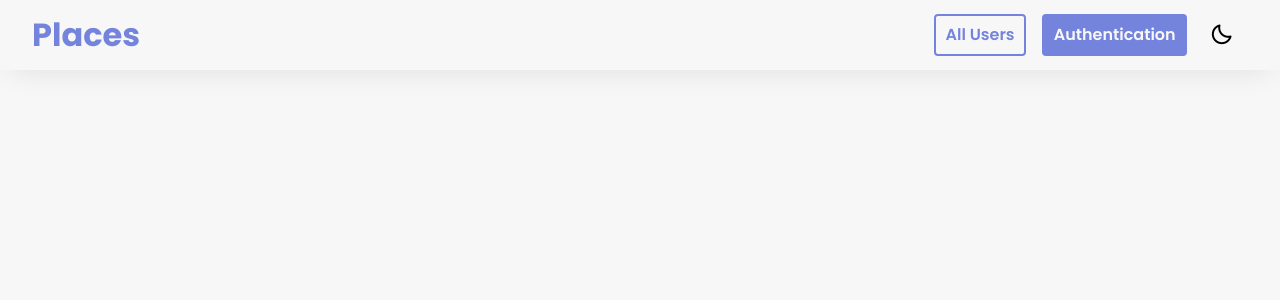
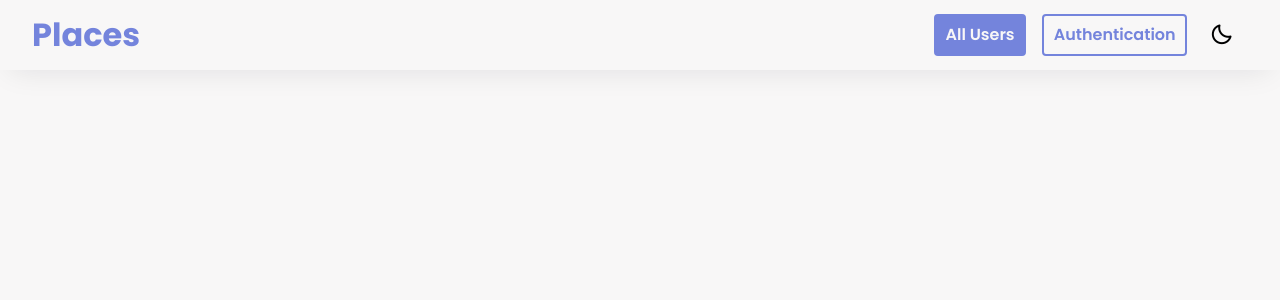
Before and after one commit to mina-sb/placesFrontend, a React (Vite) app: page / in a window 1280 px wide. Shown: the top 300 px of the page. Built offline with nearby package versions, Linux system fonts and the light colour scheme.

Commit message:
style of NavLink buttons fixed

```diff
--- a/src/shared/components/Navigation/NavLinks.jsx
+++ b/src/shared/components/Navigation/NavLinks.jsx
@@ -3,15 +3,36 @@ import "./NavLinks.css";
 import Button from "../FormElements/Button";
 
 const NavLinks = () => {
+  const [activeTab, setActiveTab] = useState("users");
+  console.log(activeTab);
+
   return (
     <ul class="nav-links">
       <li>
-        <Button href="link" class="outline-button">
+        <Button
+          to="/"
+          class={`${
+            activeTab === "users" ? "main-color-button" : "outline-button"
+          }`}
+          onClick={() => {
+            setActiveTab("users");
+          }}
+        >
           All Users
         </Button>
       </li>
       <li>
-        <Button class="main-color-button">Authentication</Button>
+        <Button
+          class={`${
+            activeTab === "auth" ? "main-color-button" : "outline-button"
+          }`}
+          to="/auth"
+          onClick={() => {
+            setActiveTab("auth");
+          }}
+        >
+          Authentication
+        </Button>
       </li>
     </ul>
   );
```
Also changed, not shown: src/shared/components/Navigation/NavLinks.css (+4 -6 lines).
